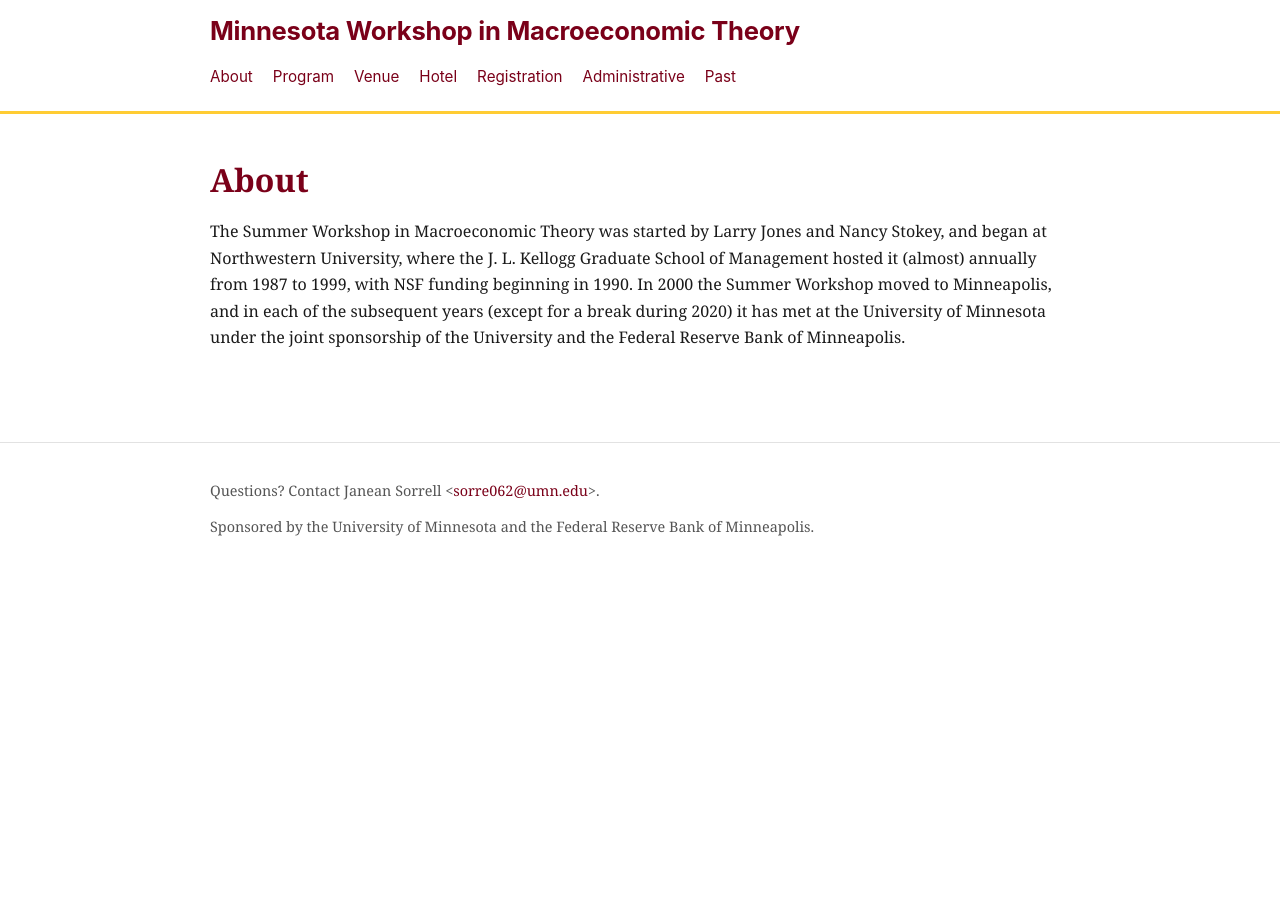
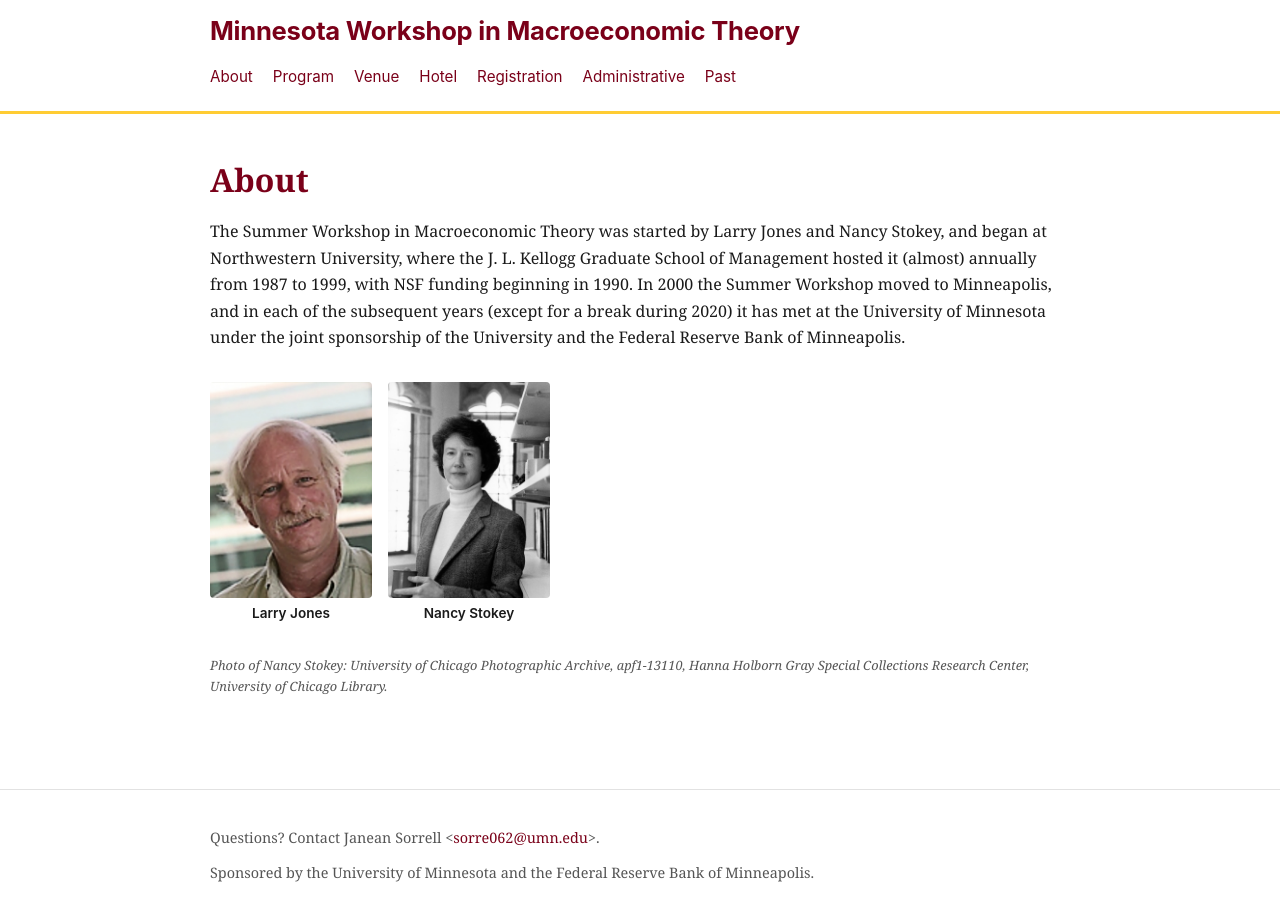
Before and after one commit to mnmacro/mnmacro.github.io, a Jekyll site: the page built from about.md, in a window 1280 px wide and 921 px high. Built offline with Jekyll 4.4.1, drawn with Linux system fonts in a browser that asks for light colours.

Commit message:
Add Founders section to About; mention rideshare on Venue
- About page now shows headshots of Larry Jones (UMN faculty directory)
  and Nancy Stokey (UChicago Photo Archive, apf1-13110, with the required
  credit line in the footnote). Images are cropped to a uniform 3:4
  portrait shape so the two photos line up visually.
- Venue page's "Getting there" section notes that Uber and Lyft are
  widely available across the Twin Cities.

Co-Authored-By: Claude Opus 4.7 (1M context) <noreply@anthropic.com>

```diff
--- a/about.md
+++ b/about.md
@@ -7,3 +7,16 @@ permalink: /about/
 # About
 
 <p>The Summer Workshop in Macroeconomic Theory was started by Larry Jones and Nancy Stokey, and began at Northwestern University, where the J.&nbsp;L. Kellogg Graduate School of Management hosted it (almost) annually from 1987 to 1999, with NSF funding beginning in 1990. In 2000 the Summer Workshop moved to Minneapolis, and in each of the subsequent years (except for a break during 2020) it has met at the University of Minnesota under the joint sponsorship of the University and the Federal Reserve Bank of Minneapolis.</p>
+
+<div class="founders">
+  <figure>
+    <img src="{{ '/assets/images/larry-jones.jpg' | relative_url }}" alt="Larry Jones">
+    <figcaption>Larry Jones</figcaption>
+  </figure>
+  <figure>
+    <img src="{{ '/assets/images/nancy-stokey.jpg' | relative_url }}" alt="Nancy Stokey">
+    <figcaption>Nancy Stokey</figcaption>
+  </figure>
+</div>
+
+<p class="image-credit">Photo of Nancy Stokey: University of Chicago Photographic Archive, apf1-13110, Hanna Holborn Gray Special Collections Research Center, University of Chicago Library.</p>
--- a/assets/css/style.css
+++ b/assets/css/style.css
@@ -228,6 +228,44 @@ ul.topics-list li { break-inside: avoid; }
   margin: 1.5rem 0;
 }
 
+/* Founders section on the About page */
+.founders {
+  display: grid;
+  grid-template-columns: 1fr 1fr;
+  gap: 1rem;
+  margin: 2rem 0 1rem;
+  max-width: 340px;
+}
+
+.founders figure {
+  margin: 0;
+  text-align: center;
+}
+
+.founders img {
+  width: 100%;
+  aspect-ratio: 3 / 4;
+  object-fit: cover;
+  object-position: center top;
+  border-radius: 4px;
+  display: block;
+}
+
+.founders figcaption {
+  margin-top: 0.4rem;
+  font-family: var(--font-sans);
+  font-size: 0.85rem;
+  font-weight: 600;
+  line-height: 1.3;
+}
+
+.image-credit {
+  font-size: 0.8rem;
+  color: var(--muted);
+  font-style: italic;
+  margin-top: 2rem;
+}
+
 /* Admin settings table */
 table.settings-table {
   border-collapse: collapse;
```
Also changed, not shown: venue.md (+2 -0 lines), assets/images/larry-jones.jpg (added), assets/images/nancy-stokey.jpg (added).
